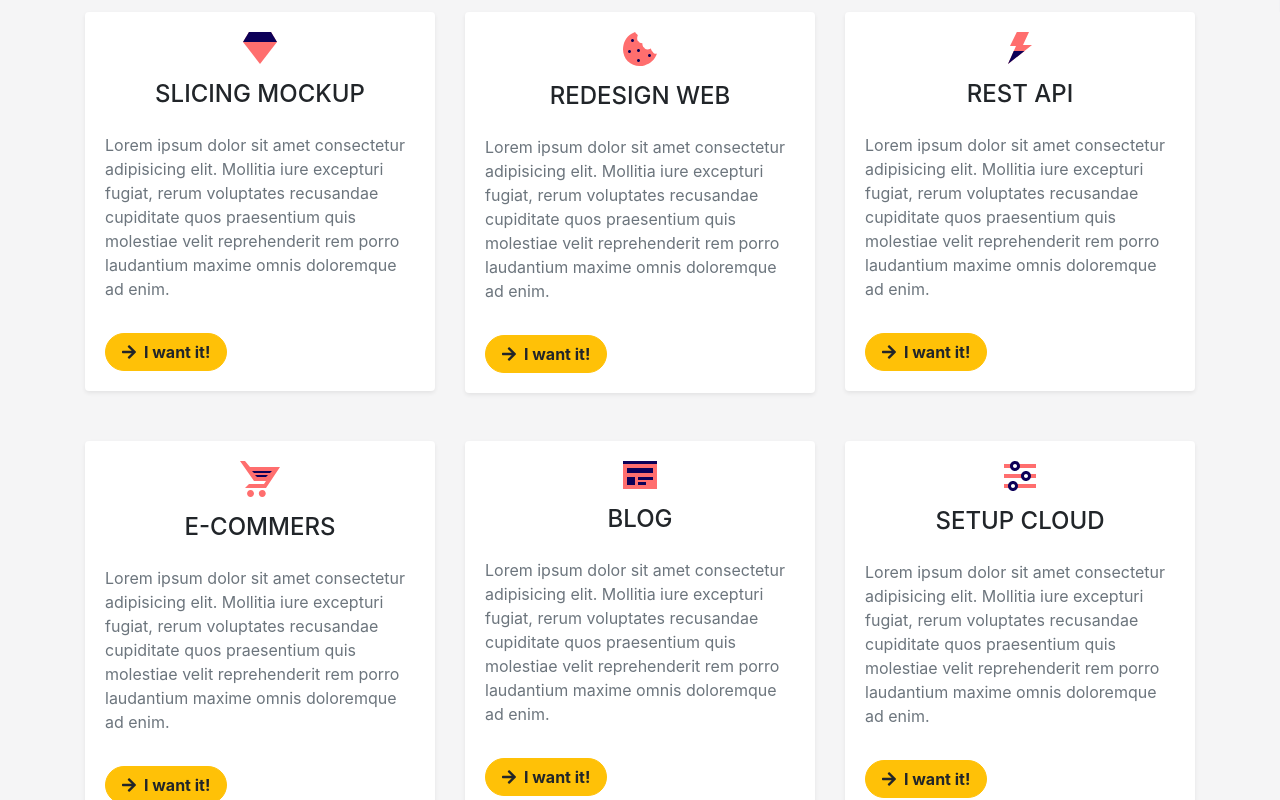
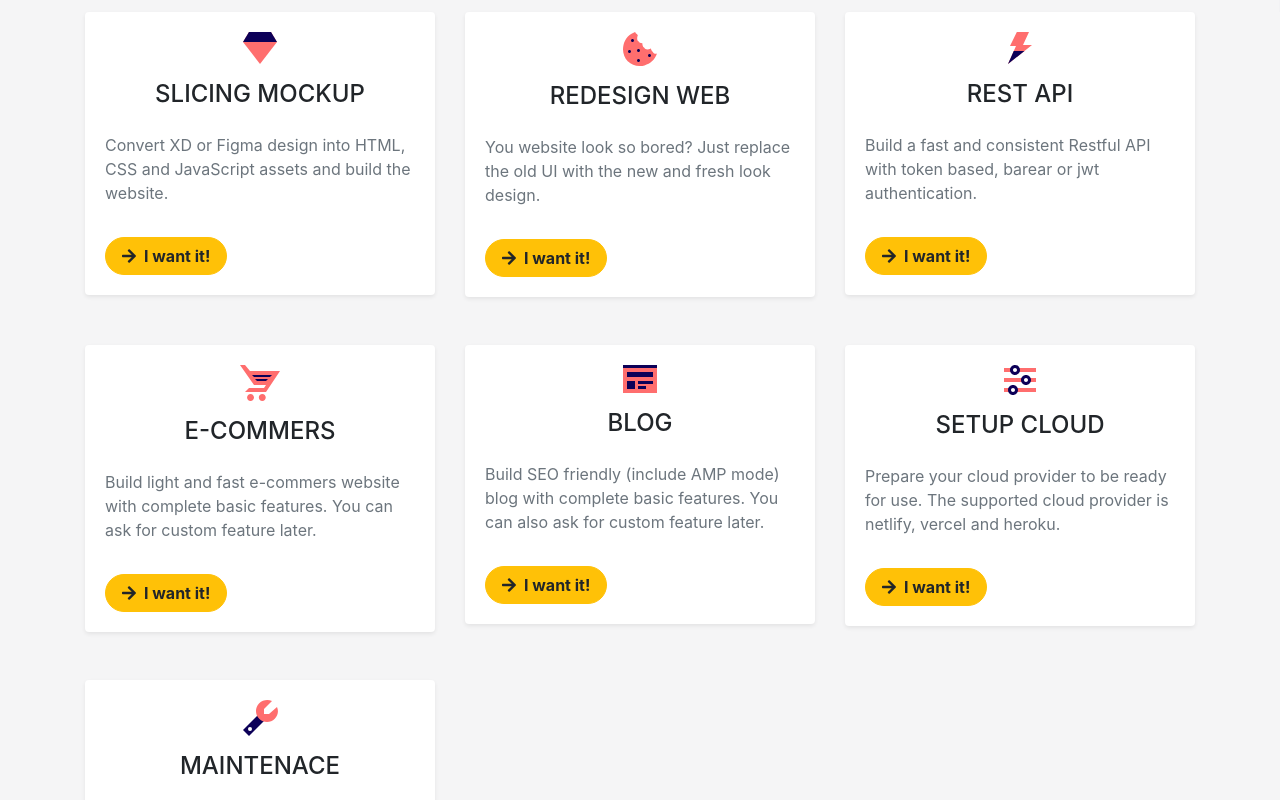
Before and after one commit to thexdev/the-purple, a React (Create React App) app: page /services in a window 1280 px wide. Shown: the part 520-1320 px from the top of the page. Built offline with nearby package versions, Linux system fonts and the light colour scheme.

Commit message:
changed dummy content with real content

```diff
--- a/src/pages/service.js
+++ b/src/pages/service.js
@@ -1,5 +1,6 @@
-import React, { lazy, memo } from 'react';
+import React, { memo } from 'react';
 import Icon from 'components/icon';
+import LayoutWithHeader from 'components/layout/layout-with-header';
 import SectionWithNoHeader from 'components/section/with-no-header';
 import { Button, Card, Container, Row, Col } from 'react-bootstrap';
 
@@ -10,10 +11,6 @@ import cart from 'assets/images/icon/cart.svg';
 import website from 'assets/images/icon/website.svg';
 import wrench from 'assets/images/icon/wrench.svg';
 import equaliser from 'assets/images/icon/equaliser.svg';
-
-const LayoutWithHeader = lazy(() =>
-  import('components/layout/layout-with-header')
-);
 
 const Service = () => {
   return (
@@ -29,11 +26,8 @@ const Service = () => {
                     slicing mockup
                   </h4>
                   <p className="text-secondary">
-                    Lorem ipsum dolor sit amet consectetur adipisicing elit.
-                    Mollitia iure excepturi fugiat, rerum voluptates recusandae
-                    cupiditate quos praesentium quis molestiae velit
-                    reprehenderit rem porro laudantium maxime omnis doloremque
-                    ad enim.
+                    Convert XD or Figma design into HTML, CSS and JavaScript
+                    assets and build the website.
                   </p>
                   <Button variant="warning" className="rounded-pill px-3 mt-3">
                     <span className="fas fa-arrow-right mr-2"></span>
@@ -54,11 +48,8 @@ const Service = () => {
                     redesign web
                   </h4>
                   <p className="text-secondary">
-                    Lorem ipsum dolor sit amet consectetur adipisicing elit.
-                    Mollitia iure excepturi fugiat, rerum voluptates recusandae
-                    cupiditate quos praesentium quis molestiae velit
-                    reprehenderit rem porro laudantium maxime omnis doloremque
-                    ad enim.
+                    You website look so bored? Just replace the old UI with the
+                    new and fresh look design.
                   </p>
                   <Button variant="warning" className="rounded-pill px-3 mt-3">
                     <span className="fas fa-arrow-right mr-2"></span>
@@ -79,11 +70,8 @@ const Service = () => {
                     rest api
                   </h4>
                   <p className="text-secondary">
-                    Lorem ipsum dolor sit amet consectetur adipisicing elit.
-                    Mollitia iure excepturi fugiat, rerum voluptates recusandae
-                    cupiditate quos praesentium quis molestiae velit
-                    reprehenderit rem porro laudantium maxime omnis doloremque
-                    ad enim.
+                    Build a fast and consistent Restful API with token based,
+                    barear or jwt authentication.
                   </p>
                   <Button variant="warning" className="rounded-pill px-3 mt-3">
                     <span className="fas fa-arrow-right mr-2"></span>
@@ -100,11 +88,8 @@ const Service = () => {
                     e-commers
                   </h4>
                   <p className="text-secondary">
-                    Lorem ipsum dolor sit amet consectetur adipisicing elit.
-                    Mollitia iure excepturi fugiat, rerum voluptates recusandae
-                    cupiditate quos praesentium quis molestiae velit
-                    reprehenderit rem porro laudantium maxime omnis doloremque
-                    ad enim.
+                    Build light and fast e-commers website with complete basic
+                    features. You can ask for custom feature later.
                   </p>
                   <Button variant="warning" className="rounded-pill px-3 mt-3">
                     <span className="fas fa-arrow-right mr-2"></span>
@@ -123,11 +108,8 @@ const Service = () => {
                   />
                   <h4 className="text-center text-uppercase mt-3 mb-4">blog</h4>
                   <p className="text-secondary">
-                    Lorem ipsum dolor sit amet consectetur adipisicing elit.
-                    Mollitia iure excepturi fugiat, rerum voluptates recusandae
-                    cupiditate quos praesentium quis molestiae velit
-                    reprehenderit rem porro laudantium maxime omnis doloremque
-                    ad enim.
+                    Build SEO friendly (include AMP mode) blog with complete
+                    basic features. You can also ask for custom feature later.
                   </p>
                   <Button variant="warning" className="rounded-pill px-3 mt-3">
                     <span className="fas fa-arrow-right mr-2"></span>
@@ -148,11 +130,8 @@ const Service = () => {
                     setup cloud
                   </h4>
                   <p className="text-secondary">
-                    Lorem ipsum dolor sit amet consectetur adipisicing elit.
-                    Mollitia iure excepturi fugiat, rerum voluptates recusandae
-                    cupiditate quos praesentium quis molestiae velit
-                    reprehenderit rem porro laudantium maxime omnis doloremque
-                    ad enim.
+                    Prepare your cloud provider to be ready for use. The
+                    supported cloud provider is netlify, vercel and heroku.
                   </p>
                   <Button variant="warning" className="rounded-pill px-3 mt-3">
                     <span className="fas fa-arrow-right mr-2"></span>
@@ -170,14 +149,11 @@ const Service = () => {
                     className="d-block mx-auto"
                   />
                   <h4 className="text-center text-uppercase mt-3 mb-4">
-                    Lorem ipsum
+                    maintenace
                   </h4>
                   <p className="text-secondary">
-                    Lorem ipsum dolor sit amet consectetur adipisicing elit.
-                    Mollitia iure excepturi fugiat, rerum voluptates recusandae
-                    cupiditate quos praesentium quis molestiae velit
-                    reprehenderit rem porro laudantium maxime omnis doloremque
-                    ad enim.
+                    Fix your website bugs. You can aslo ask for extend or add a
+                    new feature of your website.
                   </p>
                   <Button variant="warning" className="rounded-pill px-3 mt-3">
                     <span className="fas fa-arrow-right mr-2"></span>
```
